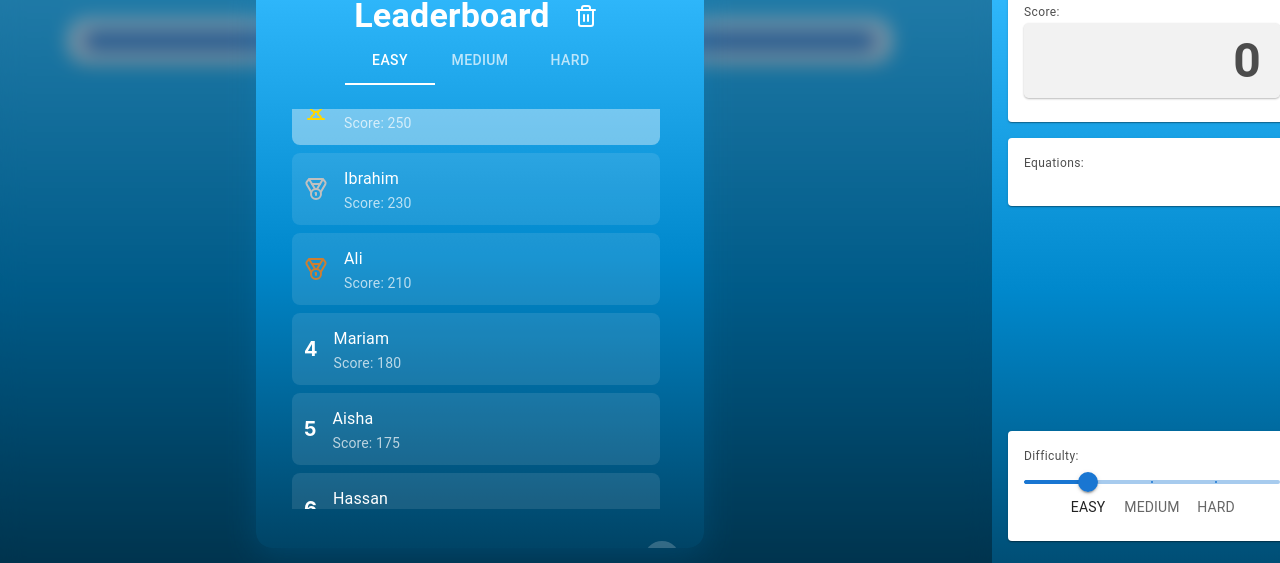
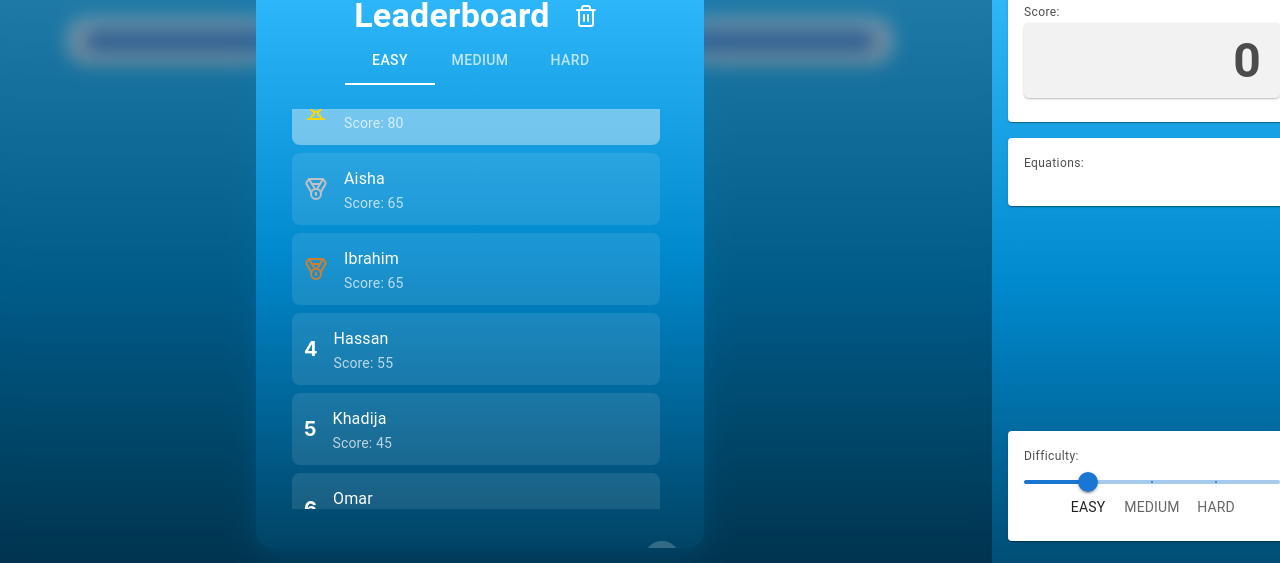
Before and after one commit to Yonathan-Ashebir/flying_remote, a React (Vite) app: page / in a window 1280 px wide. Shown: the part 109-672 px from the top of the page. Built offline with nearby package versions, Linux system fonts and the light colour scheme.

Commit message:
Adjusted game difficulty and some other fixes

```diff
--- a/src/components/BubblesBoard.tsx
+++ b/src/components/BubblesBoard.tsx
@@ -44,19 +44,19 @@ type PenAction = typeof PenActions[keyof typeof PenActions];
 const DEMO_SCORES: TrackScores[] = [{
     track: 'easy',
     scores: [
-        {"id": 1, "name": "Ahmed", "score": 120},
-        {"id": 2, "name": "Fatima", "score": 250},
-        {"id": 3, "name": "Omar", "score": 85},
-        {"id": 4, "name": "Aisha", "score": 175},
-        {"id": 5, "name": "Ali", "score": 210},
-        {"id": 6, "name": "Zainab", "score": 95},
-        {"id": 7, "name": "Hassan", "score": 160},
-        {"id": 8, "name": "Khadija", "score": 130},
-        {"id": 9, "name": "Ibrahim", "score": 230},
-        {"id": 10, "name": "Mariam", "score": 180}
+        {"id": 1, "name": "Ahmed", "score": 80},
+        {"id": 2, "name": "Fatima", "score": 20},
+        {"id": 3, "name": "Omar", "score": 40},
+        {"id": 4, "name": "Aisha", "score": 65},
+        {"id": 5, "name": "Ali", "score": 35},
+        {"id": 6, "name": "Zainab", "score": 20},
+        {"id": 7, "name": "Hassan", "score": 55},
+        {"id": 8, "name": "Khadija", "score": 45},
+        {"id": 9, "name": "Ibrahim", "score": 65},
+        {"id": 10, "name": "Mariam", "score": 30}
     ]
 
-}, {track: 'medium', scores: []}, {track: 'hard', scores: []}]
+}, {track: 'medium', scores: [ {"id": 1, "name": "Ahmed", "score": 40},  {"id": 4, "name": "Ousha", "score": 50},]}, {track: 'hard', scores: [ {"id": 1, "name": "Ahmed", "score": 30}]}]
 
 const EMPTY_SCORES: TrackScores[] = [{
     track: 'easy',
--- a/src/components/LeaderBoard.tsx
+++ b/src/components/LeaderBoard.tsx
@@ -159,7 +159,7 @@ export default function LeaderBoard({
                 centered
                 sx={{mb: 3}}
                 TabIndicatorProps={{
-                    sx: {backgroundColor: '#fff'}
+                    sx: {backgroundColor: '#fff', transitionDuration: 'all 1s, opacity 0'}
                 }}
             >
                 {scores.map((track) => (
--- a/src/utilites.ts
+++ b/src/utilites.ts
@@ -48,7 +48,8 @@ export const selectScale = (dimens: { value: number, lower?: number, upper?: num
     return {maximumLowerScale, minimumUpperScale}
 }
 
-export const getNumberBounds = (difficulty: DifficultyLevel): [number, number] => difficulty === DifficultyLevels.EASY ? [0, 10] : difficulty === DifficultyLevels.MEDIUM ? [0, 20] : [0, 50]
+// export const getNumberBounds = (difficulty: DifficultyLevel): [number, number] => difficulty === DifficultyLevels.EASY ? [0, 10] : difficulty === DifficultyLevels.MEDIUM ? [0, 20] : [0, 50]
+export const getNumberBounds = (difficulty: DifficultyLevel): [number, number] => [0, 10]
 
 export const getRandom = (lower: number, upper: number) => lower + Math.random() * (upper - lower)
 
@@ -70,19 +71,19 @@ export const generateEquation = (answer: number, difficulty: DifficultyLevel): E
 };
 
 export const getNextBubbleTimeBounds = (difficulty: DifficultyLevel): [number, number] =>
-    difficulty === DifficultyLevels.EASY ? [400, 1000] :
-        difficulty === DifficultyLevels.MEDIUM ? [157.14, 557.14] :
-            [122.2, 322.2];
+    difficulty === DifficultyLevels.EASY ? [1000, 2000] :
+        difficulty === DifficultyLevels.MEDIUM ? [1000, 1500] :
+            [700, 1500];
 
 export const getBubbleDurationBounds = (difficulty: DifficultyLevel): [number, number] =>
-    difficulty === DifficultyLevels.EASY ? [4000, 4500] :
-        difficulty === DifficultyLevels.MEDIUM ? [2000, 3000] :
-            [1500, 2500];
+    difficulty === DifficultyLevels.EASY ? [6000, 7000] :
+        difficulty === DifficultyLevels.MEDIUM ? [3500, 5500] :
+            [2000, 4500];
 
 export const getShouldHaveEquationProbability = (difficulty: DifficultyLevel): number =>
     difficulty === DifficultyLevels.EASY ? 3 / 5 :
-        difficulty === DifficultyLevels.MEDIUM ? 3 / 7 :
-            1 / 3;
+        difficulty === DifficultyLevels.MEDIUM ? 3 / 5 :
+            3 / 5;
 
 export const getBubbleSizeBounds = (difficulty: DifficultyLevel): [number, number] => [70, 300];
 
```
Also changed, not shown: 1 other file (tests, documents, lock files or other folders).
